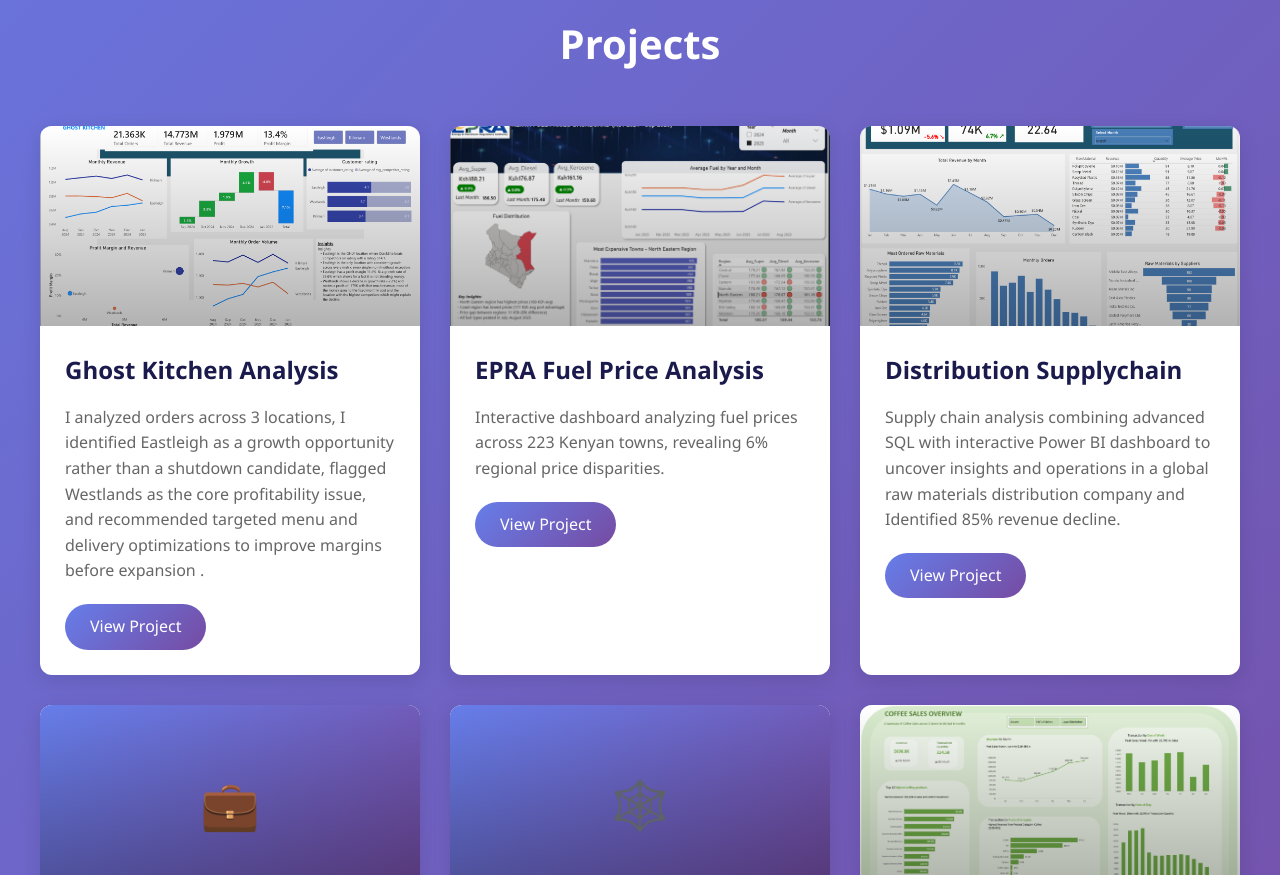
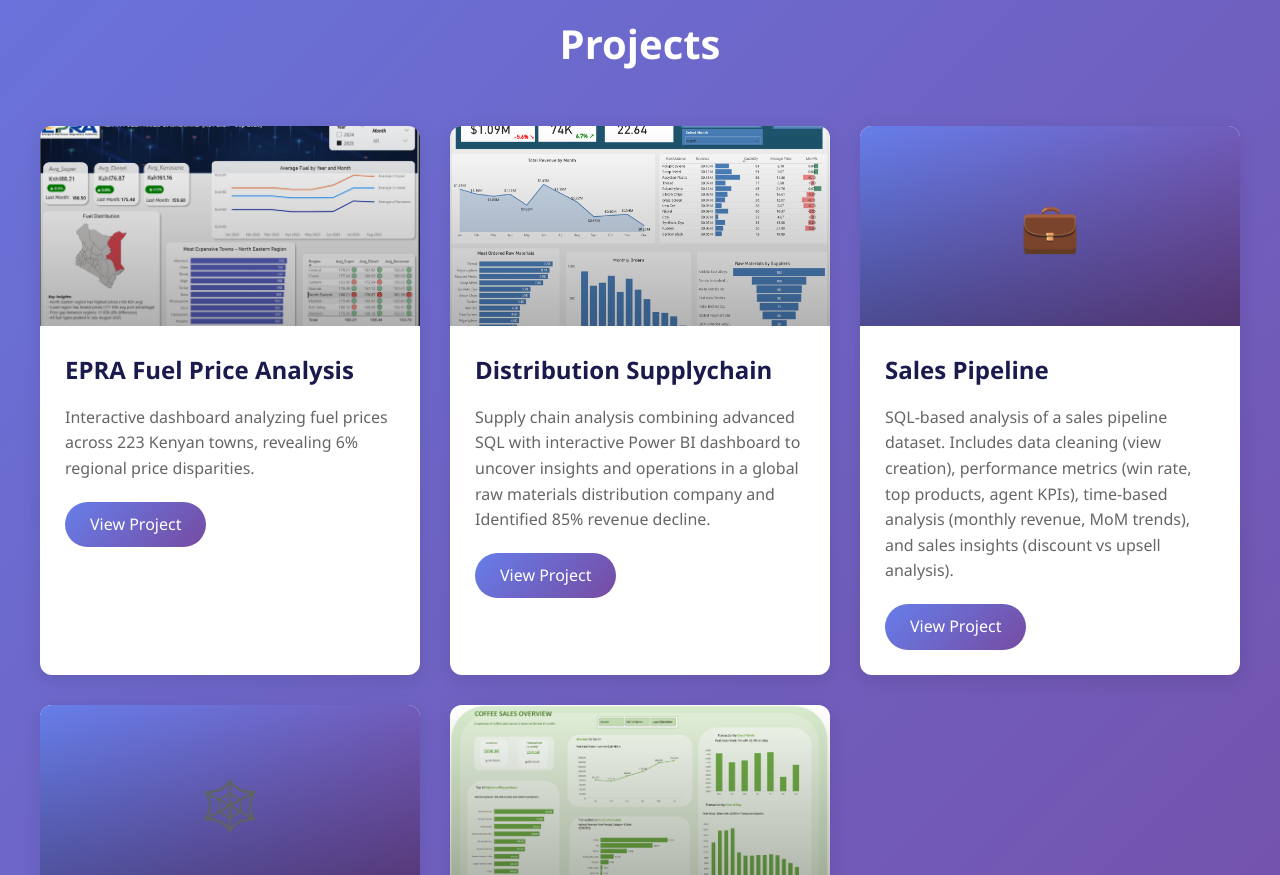
Before and after one commit to Cecilia-dn/myportfolio, a plain HTML site: page index.html in a window 1280 px wide. Shown: the part 760-1635 px from the top of the page. Drawn offline with Linux system fonts and the light colour scheme.

Commit message:
Update index.html

```diff
--- a/index.html
+++ b/index.html
@@ -412,22 +412,6 @@
         <h2 class="section-title">Projects</h2>
 		 <div class="projects-grid">
 
-       	<div class="project-card" onclick="window.open('https://github.com/Cecilia-dn/QuickBite-Ghost-Kitchen-Analysis/blob/main/README.md', '_blank')">
-                <div class="project-image">
-			<img src="images/kitchen.png" alt="QuickBite Analysis Dashboard" onerror="this.style.display='none'; 								this.nextElementSibling.style.display='flex'">
-                        <span class="icon-fallback" style="display:none;">🚚🍴</span>
-		</div>
-				 <div class="project-content">
-                    <h3 class="project-title">Ghost Kitchen Analysis</h3>
-                    <p class="project-description"> I analyzed orders across 3 locations, I identified Eastleigh as a growth opportunity rather than a shutdown candidate,
-						flagged Westlands as the core profitability issue, and recommended targeted menu and delivery optimizations to improve margins before expansion
-						.</p>
-
-                    <a href="https://github.com/Cecilia-dn/QuickBite-Ghost-Kitchen-Analysis/blob/main/README.md" class="project-link" target="_blank">View 				Project</a>
-                </div>
-            </div>
-
-
             <div class="project-card" onclick="window.open('https://github.com/Cecilia-dn/EPRA_Fuel_Price_Analysis/blob/main/README.md', '_blank')">
                 <div class="project-image">
 			<img src="images/fuel.png" alt="Fuel Prices Dashboard" onerror="this.style.display='none'; 								this.nextElementSibling.style.display='flex'">
```
